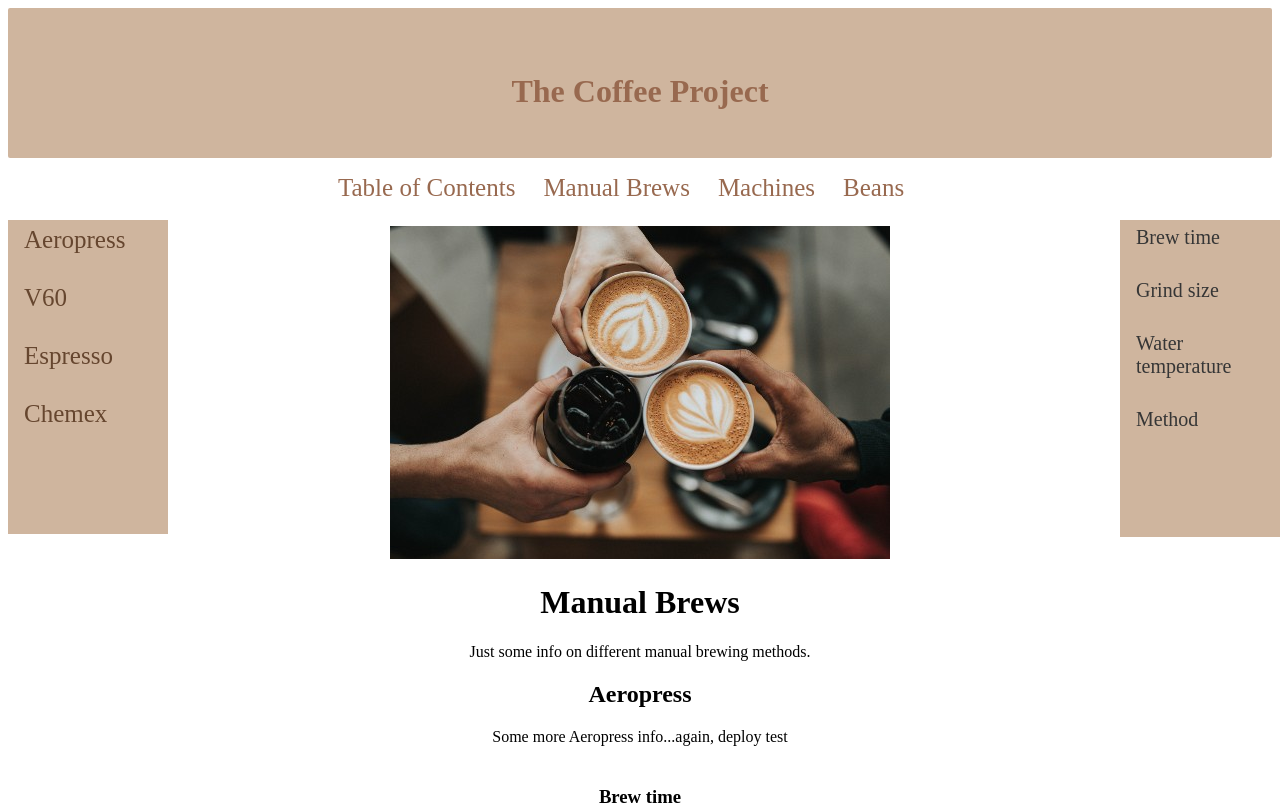
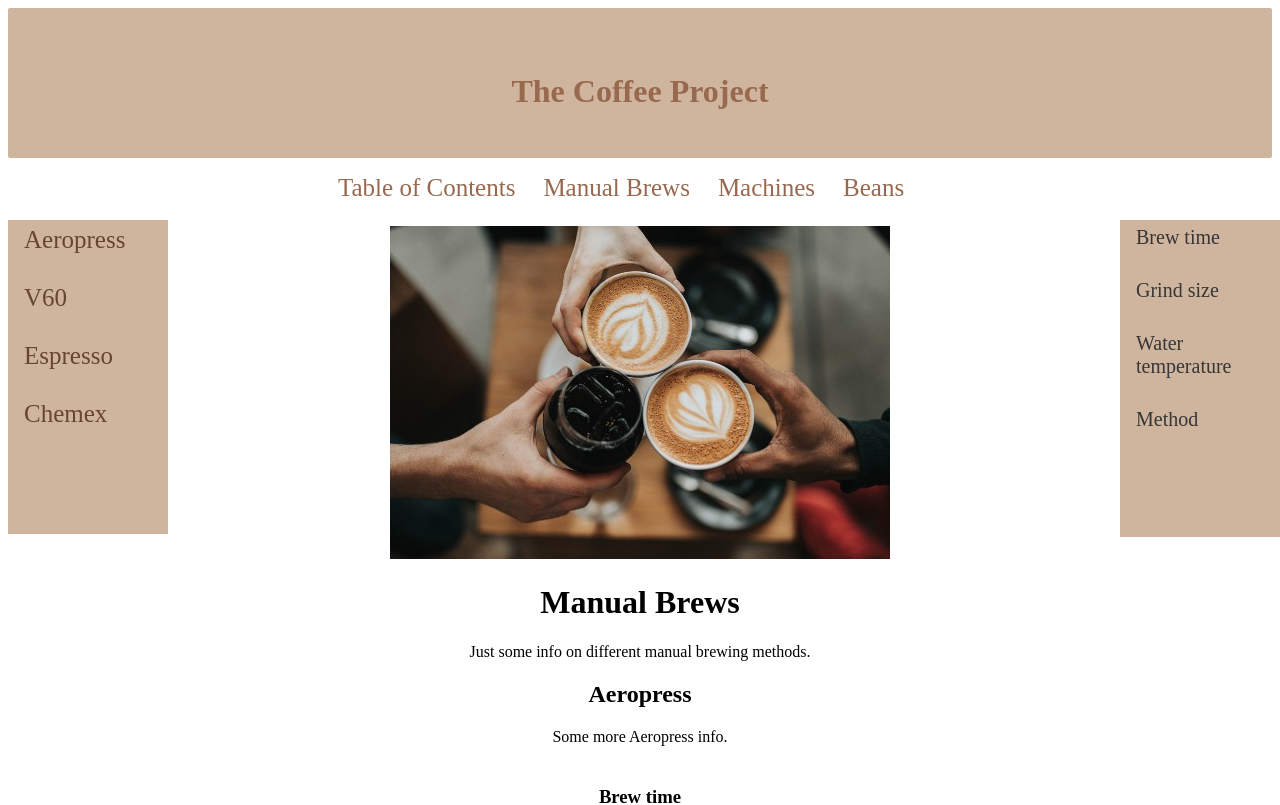
Before and after one commit to katherine-pannell/the-coffee-project, a Vue app: page / in a window 1280 px wide. Shown: the top 805 px of the page. Built offline with nearby package versions, Linux system fonts and the light colour scheme.

Commit message:
final typo update

```diff
--- a/src/components/HelloWorld.vue
+++ b/src/components/HelloWorld.vue
@@ -5,7 +5,7 @@
       Just some info on different manual brewing methods.
       </p>
       <h2 id="aeropress">Aeropress</h2>
-      <p>Some more Aeropress info...again, deploy test</p>
+      <p>Some more Aeropress info.</p>
 
       <h3 id="brew-time">Brew time</h3>
       <p>Info on brew time and all that goodness.</p>
```
Also changed, not shown: 7 other files (tests, documents, lock files or other folders).
